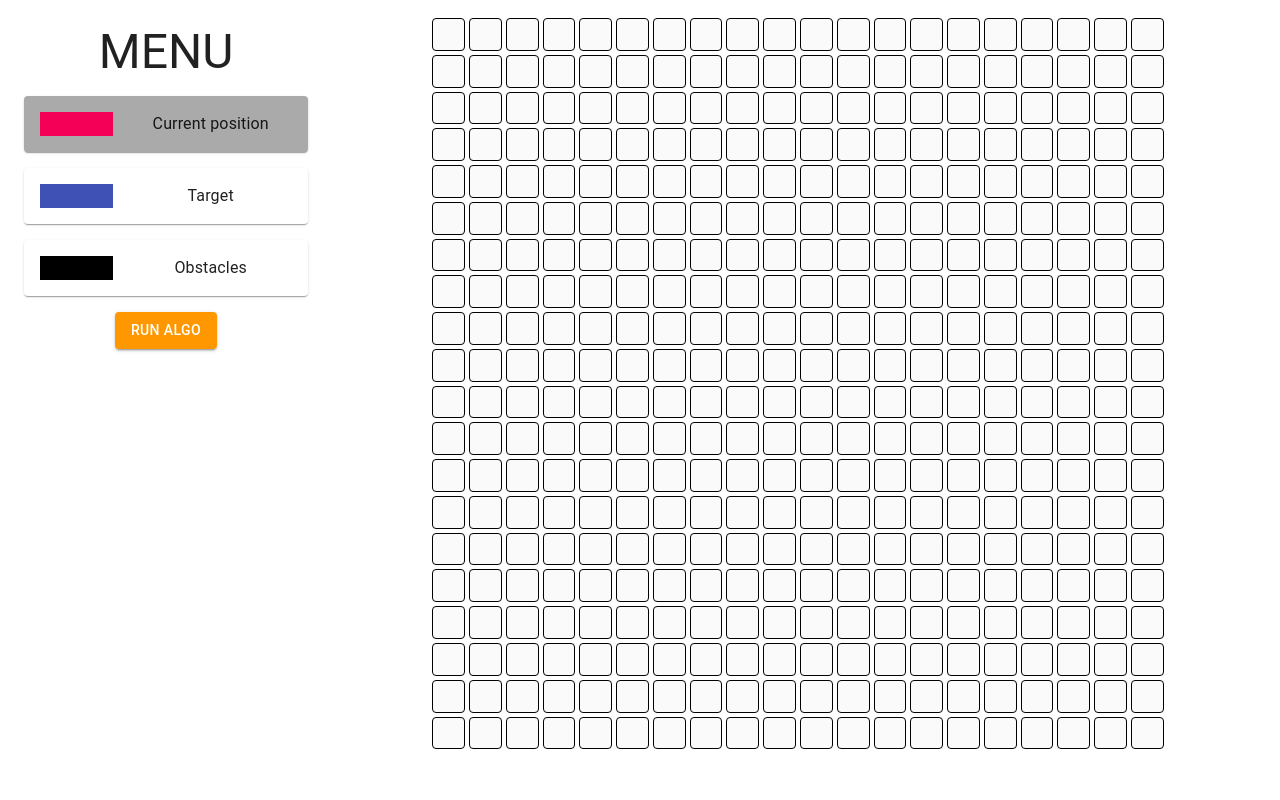
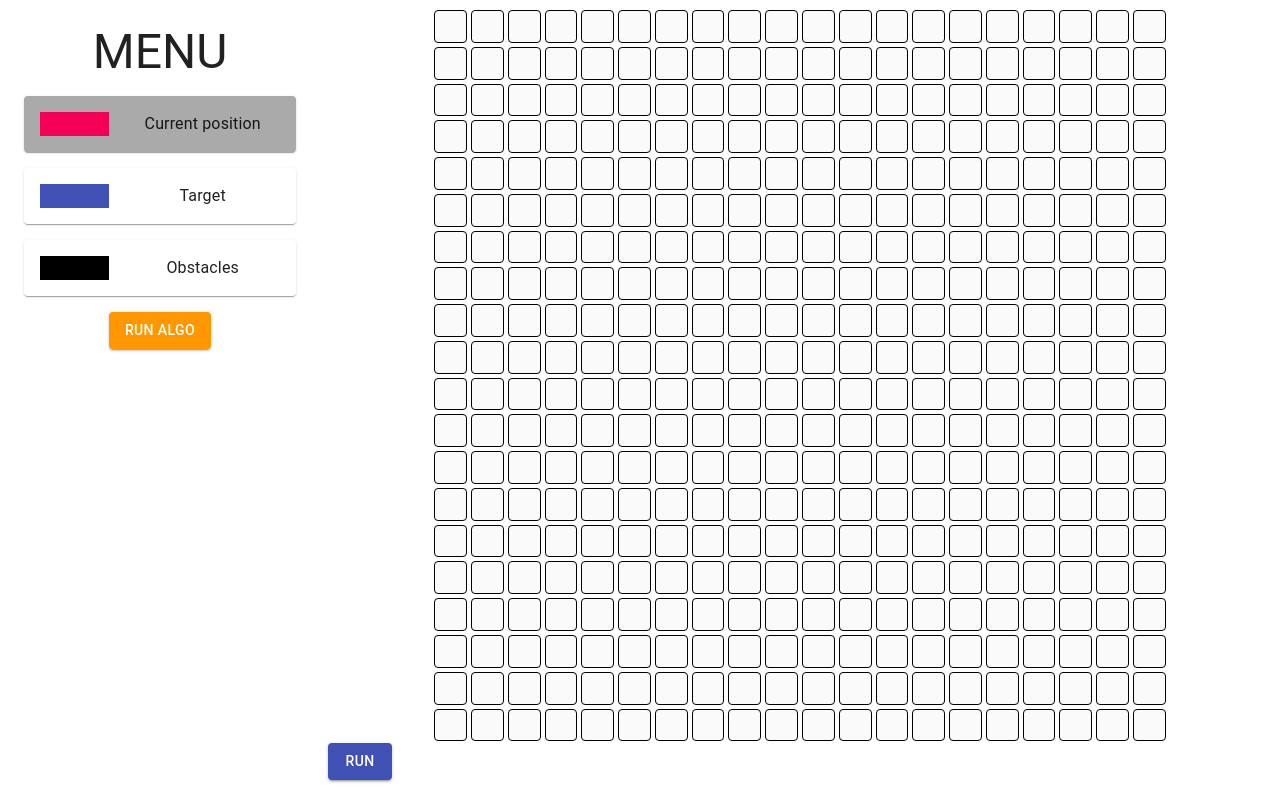
Before and after one commit to ketphan02/findPath, a React (Create React App) app: page / in a window 1280 px wide. Built offline with nearby package versions, Linux system fonts and the light colour scheme.

Commit message:
It can run

```diff
--- a/src/components/Card.tsx
+++ b/src/components/Card.tsx
@@ -71,7 +71,7 @@ const Card: React.FC<CardProps> = ({
           <Grid item xs={4}>
             <Box className={classes.image} />
           </Grid>
-          <Grid item xs={8} sm container>
+          <Grid item xs={8} sm>
             <Typography
               variant='body1'
               align='center'
--- a/src/components/GameGrid.tsx
+++ b/src/components/GameGrid.tsx
@@ -1,7 +1,8 @@
 import * as React from 'react';
-import { makeStyles } from '@material-ui/core';
+import { Button, makeStyles } from '@material-ui/core';
+import { useSnackbar } from 'notistack';
 
-import Square from './Square';
+import Square, { IOState } from './Square';
 
 export type SquareType = null | -1 | 0 | 1 | 2;
 
@@ -26,14 +27,57 @@ const useStyles = makeStyles((theme) => ({
   },
 }));
 
+function timeout(delay: number) {
+  return new Promise((res) => setTimeout(res, delay));
+}
+
+const naive = async (
+  inSq: null | [number, number],
+  outSq: null | [number, number],
+  grid: Array<Array<SquareType>>,
+  gridChange: Array<Array<React.Dispatch<React.SetStateAction<SquareType>>>>,
+) => {
+  if (!(inSq && outSq && grid && gridChange)) {
+    return false;
+  }
+  let i = inSq[0];
+  while (i !== outSq[0]) {
+    if (grid[i][inSq[1]] === null) {
+      gridChange[i][inSq[1]](-1);
+    }
+    if (inSq[0] < outSq[0]) ++i;
+    else --i;
+    await timeout(0.15);
+  }
+  let j = inSq[1];
+  while (j !== outSq[1]) {
+    if (grid[outSq[0]][j] === null) {
+      gridChange[outSq[0]][j](-1);
+    }
+    if (inSq[1] < outSq[1]) ++j;
+    else --j;
+    await timeout(0.15);
+  }
+  return true;
+};
+
 const GameGrid = ({ length, turn }: GridProps) => {
   const classes = useStyles();
+
+  // Starting points
+  const inSq: IOState = { loc: React.useRef(null), color: React.useRef(null) };
+  const outSq: IOState = { loc: React.useRef(null), color: React.useRef(null) };
+
+  // Grid
   const grid = Array.from({ length }, () => Array.from({ length }, () => React.useState<SquareType>(null)));
   const gridValues = grid.map((row) => row.map((val) => val[0]));
   const gridChanges = grid.map((row) => row.map((val) => val[1]));
-  // const input = React.useRef(null);
+
+  // Snackbar
+  const { enqueueSnackbar } = useSnackbar();
 
   return (
+    <>
       <div className={classes.root}>
         {grid.map((row, i: number) => (
           <div className={classes.row}>
@@ -43,11 +87,28 @@ const GameGrid = ({ length, turn }: GridProps) => {
                 sq={gridValues[i][j]}
                 changeSq={gridChanges[i][j]}
                 turn={turn}
+                loc={[i, j]}
+                inSq={inSq}
+                outSq={outSq}
               />
             ))}
           </div>
         ))}
       </div>
+      <div>
+        <Button
+          variant='contained'
+          color='primary'
+          onClick={() => {
+            if (!naive(inSq.loc.current, outSq.loc.current, gridValues, gridChanges)) {
+              enqueueSnackbar('No input or output found');
+            }
+          }}
+        >
+          RUN
+        </Button>
+      </div>
+    </>
   );
 };
 
--- a/src/components/Menu.tsx
+++ b/src/components/Menu.tsx
@@ -75,7 +75,7 @@ const Menu: React.FC<MenuProps> = ({ card, setCard }: MenuProps) => {
             spacing={0}
             direction='column'
             alignItems='center'
-            justify='center'
+            justifyContent='center'
           >
             <Button
               className={classes.btn}
--- a/src/components/Square.tsx
+++ b/src/components/Square.tsx
@@ -2,12 +2,22 @@ import * as React from 'react';
 import { Paper, makeStyles } from '@material-ui/core';
 
 import { SquareType } from './GameGrid';
+
+export type IOState = {
+  loc: React.MutableRefObject<null | [number, number]>;
+  color: React.MutableRefObject<null | React.Dispatch<
+    React.SetStateAction<SquareType>
+  >>;
+};
 
 export interface SquareProps {
   length: number;
   sq: SquareType;
   changeSq: React.Dispatch<React.SetStateAction<SquareType>>;
   turn: SquareType;
+  loc: [number, number];
+  inSq: IOState;
+  outSq: IOState;
 }
 
 const useStyles = makeStyles((theme) => ({
@@ -41,18 +51,39 @@ const Square: React.FC<SquareProps> = ({
   sq,
   changeSq,
   turn,
+  loc,
+  inSq,
+  outSq,
 }: SquareProps) => {
+  // const [x, y] = loc;
+  // console.log(x, y);
   const classes = useStyles({
     length,
     sq,
     changeSq,
     turn,
+    loc,
+    inSq,
+    outSq,
   });
 
   const onClickSquare = () => {
     if (sq === null || sq !== turn) {
+      if (turn === 0) {
+        if (inSq.color.current !== null) inSq.color.current(null);
+        inSq.color.current = changeSq;
+        inSq.loc.current = loc;
+      } else if (turn === 1) {
+        if (outSq.color.current !== null) outSq.color.current(null);
+        outSq.color.current = changeSq;
+        outSq.loc.current = loc;
+      }
       changeSq(turn);
     } else {
+      if (turn === 0 || turn === 1) {
+        inSq.loc.current = null;
+        inSq.color.current = null;
+      }
       changeSq(null);
     }
   };
--- a/src/index.tsx
+++ b/src/index.tsx
@@ -11,6 +11,6 @@ ReactDOM.render(
 );
 
 // If you want to start measuring performance in your app, pass a function
-// to log results (for example: reportWebVitals(console.log))
+// to log results (for example: reportWebVitals())
 // or send to an analytics endpoint. Learn more: https://bit.ly/CRA-vitals
 reportWebVitals();
--- a/src/pages/FindPath.tsx
+++ b/src/pages/FindPath.tsx
@@ -21,7 +21,7 @@ const FindPath = () => {
   const [card, setCard] = React.useState<SquareType>(0);
 
   return (
-    <Grid container sm>
+    <Grid container spacing={2}>
       <Grid item xs={3} className={classes.menu}>
         <Menu card={card} setCard={setCard} />
       </Grid>
```
Also changed, not shown: .eslintrc.json. Lines whose indentation alone changed are shown as unchanged.
